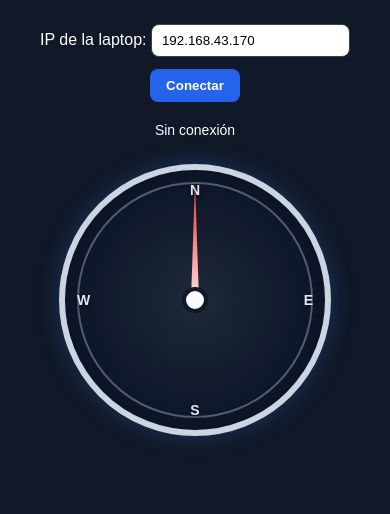
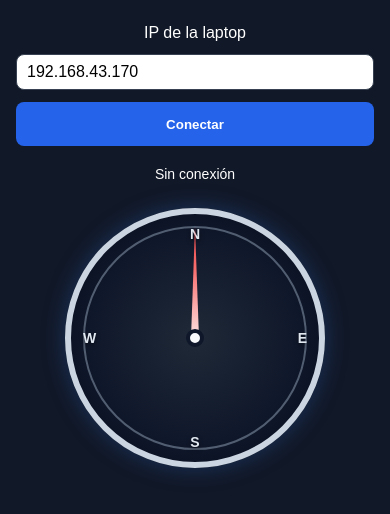
Before and after one commit to wollok/ejemplo-acelerometro, a website built with Vite: page web/index.html in a window 390 px wide. Built offline with nearby package versions, Linux system fonts and the light colour scheme.

Commit message:
Sitio responsive

```diff
--- a/web/index.html
+++ b/web/index.html
@@ -1,8 +1,18 @@
+<!doctype html>
+<html lang="es">
+
+<head>
+  <meta charset="UTF-8" />
+  <meta name="viewport" content="width=device-width, initial-scale=1" />
+  <title>Sensor de movimiento</title>
   <link rel="stylesheet" href="./style.css" />
+</head>
 
+<body>
   <div class="panel">
     <div class="controls">
-    <label> IP de la laptop: <input id="ip" type="text" value="192.168.43.170" /> </label>
+      <label for="ip">IP de la laptop</label>
+      <input id="ip" type="text" value="192.168.43.170" />
       <button id="start">Conectar</button>
     </div>
 
@@ -115,3 +125,6 @@
       }
     };
   </script>
+</body>
+
+</html>
--- a/web/style.css
+++ b/web/style.css
@@ -1,33 +1,44 @@
 body {
+  box-sizing: border-box;
   font-family: Arial, sans-serif;
-  margin: 24px;
+  min-height: 100vh;
+  margin: 0;
+  padding: 24px 16px;
   background: #111827;
   color: white;
 }
 
+*,
+*::before,
+*::after {
+  box-sizing: inherit;
+}
+
 .panel {
-  max-width: 420px;
+  width: min(100%, 420px);
   margin: 0 auto;
   text-align: center;
 }
 
 .controls {
   display: flex;
-  align-items: center;
+  flex-direction: column;
+  align-items: stretch;
   gap: 12px;
-  justify-content: center;
   margin-bottom: 20px;
-  flex-wrap: wrap;
 }
 
 input {
+  width: 100%;
+  min-width: 0;
   padding: 8px 10px;
   border-radius: 8px;
   border: 1px solid #374151;
-  min-width: 180px;
+  font: inherit;
 }
 
 button {
+  min-height: 44px;
   padding: 9px 16px;
   border: none;
   border-radius: 8px;
@@ -46,11 +57,12 @@ button:disabled {
   min-height: 24px;
   margin-bottom: 18px;
   font-size: 14px;
+  overflow-wrap: anywhere;
 }
 
 .compass {
-  width: 260px;
-  height: 260px;
+  width: min(260px, 100%);
+  aspect-ratio: 1;
   margin: 0 auto;
   border-radius: 50%;
   background: radial-gradient(circle at center, #1f2937 0%, #0f172a 60%, #020817 100%);
@@ -70,7 +82,7 @@ button:disabled {
 .compass .needle {
   position: absolute;
   width: 8px;
-  height: 118px;
+  height: 45%;
   left: 50%;
   top: 50%;
   transform-origin: center 90%;
```
Lines whose indentation alone changed are shown as unchanged.
